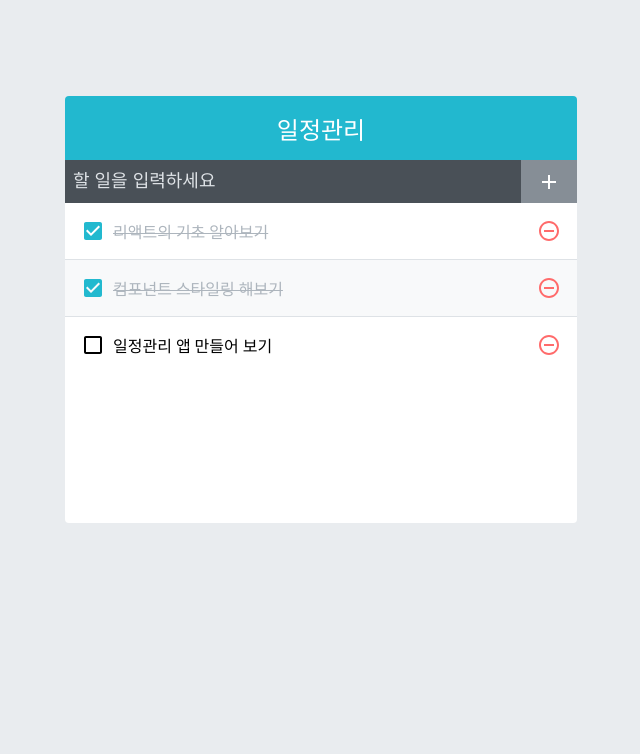
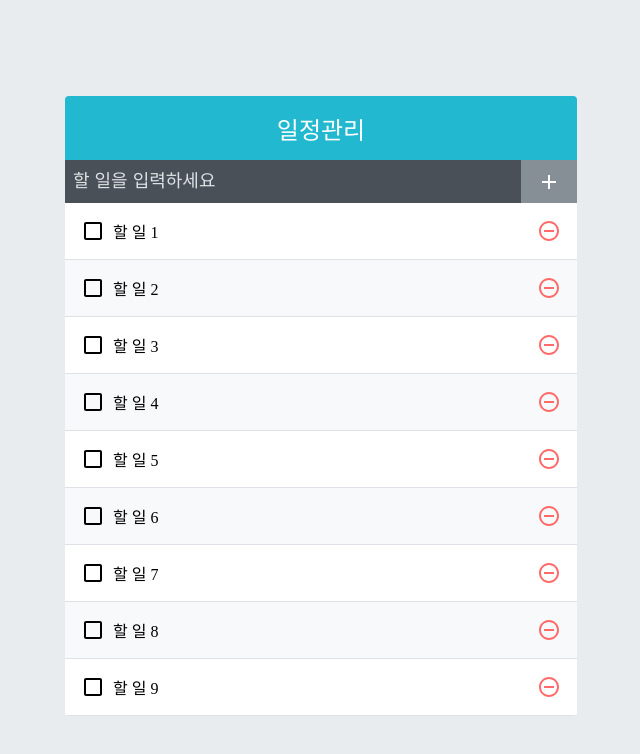
Before and after one commit to keh7264/todo-app, a React (Create React App) app: page / in a window 1280 px wide. Shown: the top 754 px of the page, without its empty margins (319-959 px from the left). Built offline with nearby package versions, Linux system fonts and the light colour scheme.

Commit message:
Optimize performance

```diff
--- a/src/App.js
+++ b/src/App.js
@@ -4,14 +4,22 @@
 import TodoInsert from './components/TodoInsert';
 import TodoList from './components/TodoList';
 
+function createBulkTodos() {
+  const array = [];
+  for (let i = 1; i <= 2500; i++) {
+    array.push({
+      id: i,
+      text: `할 일 ${i}`,
+      checked: false,
+    });
+  }
+  return array;
+}
+
 function App() {
-  const [todos, setTodos] = useState([
-    { id: 1, text: '리액트의 기초 알아보기', checked: true },
-    { id: 2, text: '컴포넌트 스타일링 해보기', checked: true },
-    { id: 3, text: '일정관리 앱 만들어 보기', checked: false },
-  ]);
+  const [todos, setTodos] = useState(createBulkTodos);
 
-  const nextId = useRef(4);
+  const nextId = useRef(2501);
 
   const onInsert = useCallback(
     text => {
@@ -20,7 +28,7 @@
         text,
         checked: false,
       };
-      setTodos(todos.concat(todo));
+      setTodos(todos => todos.concat(todo));
       nextId.current += 1;
     },
     [todos],
@@ -28,14 +36,14 @@
 
   const onRemove = useCallback(
     id => {
-      setTodos(todos.filter(todo => todo.id !== id));
+      setTodos(todos => todos.filter(todo => todo.id !== id));
     },
     [todos],
   );
 
   const onToggle = useCallback(
     id => {
-      setTodos(
+      setTodos(todos =>
         todos.map(todo =>
           todo.id === id ? { ...todo, checked: !todo.checked } : todo,
         ),
@@ -43,6 +51,7 @@
     },
     [todos],
   );
+
   return (
     <TodoTemplate>
       <TodoInsert onInsert={onInsert} />
--- a/src/components/TodoListItem.js
+++ b/src/components/TodoListItem.js
@@ -22,4 +22,4 @@
   );
 };
 
-export default TodoListItem;
+export default React.memo(TodoListItem);
```
